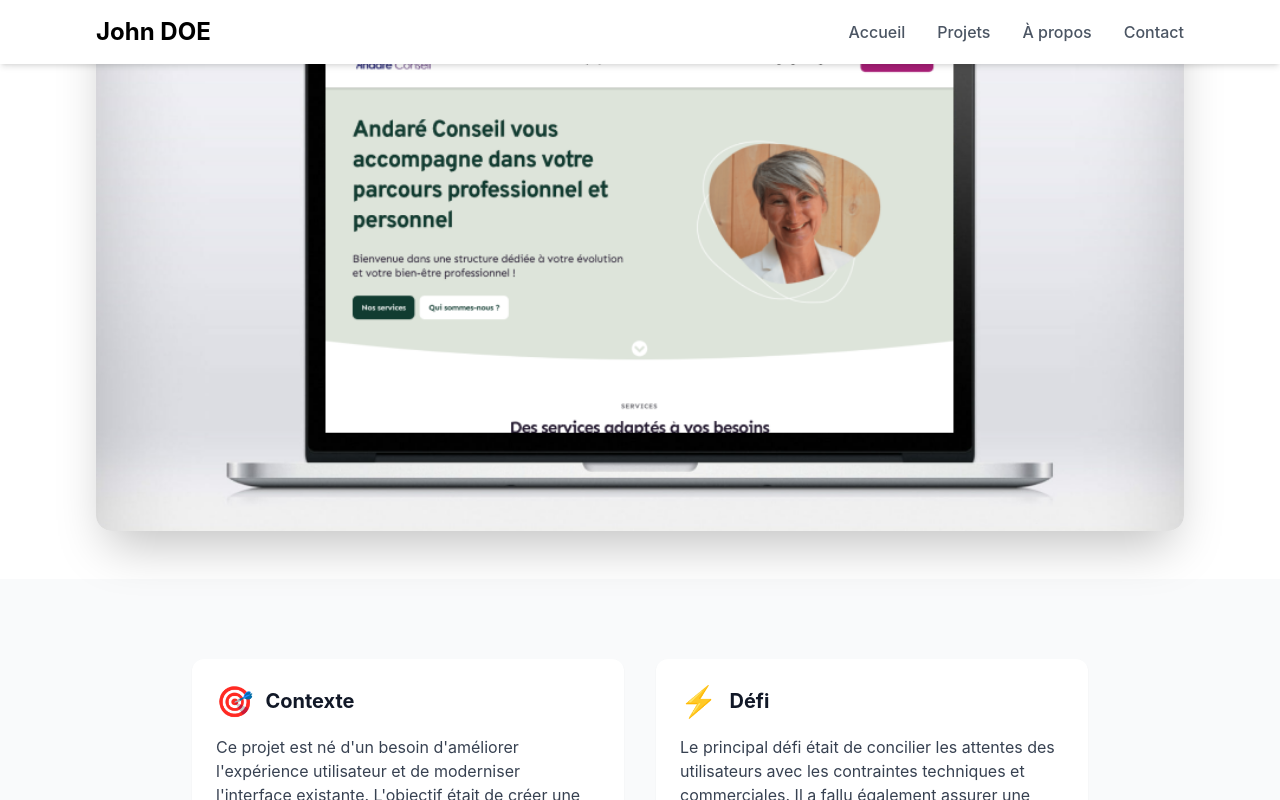
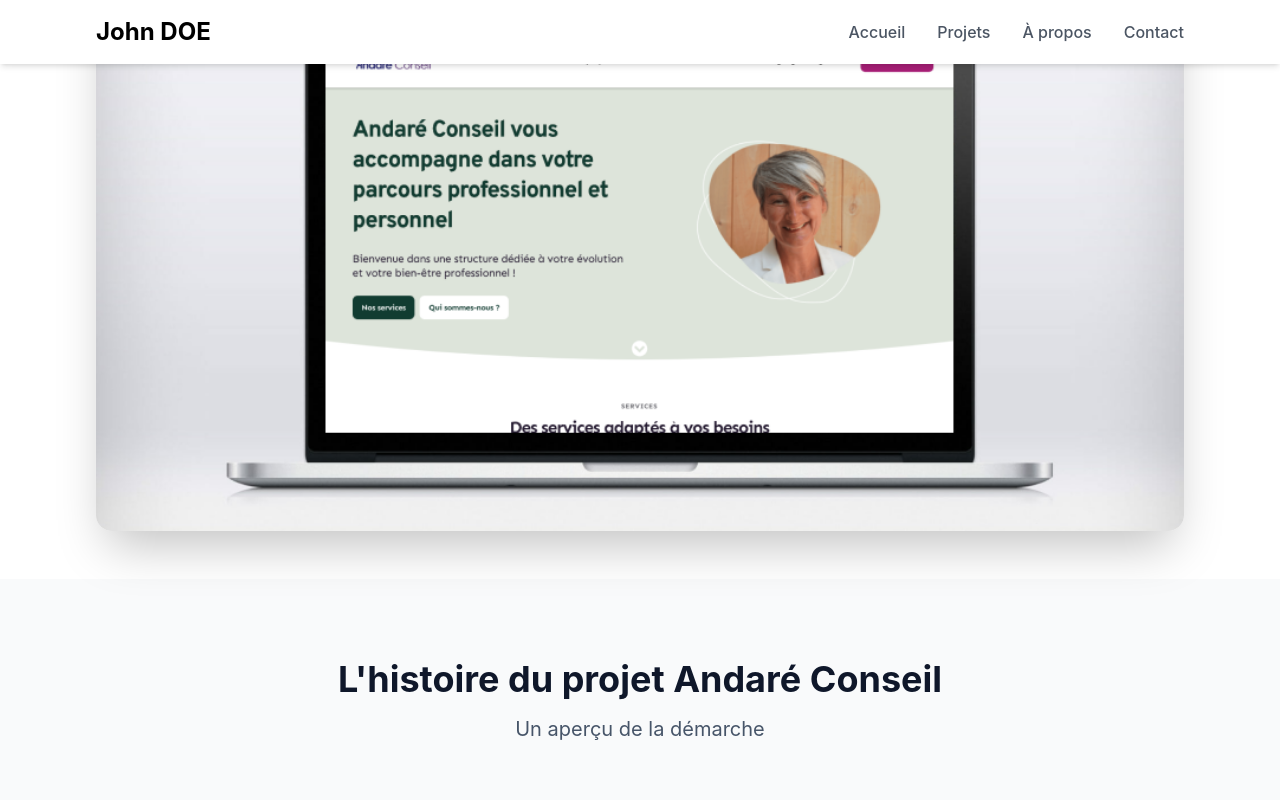
Before and after one commit to martinlebreton/portfolio-ux-ui, a React (Create React App) app: page / in a window 1280 px wide. Both pictures are taken after a click on the element 266 px from the left and 950 px from the top of the page. Shown: the part 550-1350 px from the top of the page. Built offline with nearby package versions, Linux system fonts and the light colour scheme.

Commit message:
modifs minim sur projets

```diff
--- a/src/components/ProjectInfoCard.js
+++ b/src/components/ProjectInfoCard.js
@@ -3,9 +3,9 @@
     <div className="bg-white rounded-xl shadow-sm p-6 flex flex-col items-start">
       <div className="flex items-center mb-4">
         {icon && <span className="text-3xl mr-3">{icon}</span>}
-        <h3 className="text-xl font-bold text-gray-900">{title}</h3>
+        <h3 className="text-2xl font-bold text-slate-900">{title}</h3>
       </div>
-      <div className="text-gray-700 text-base">{children}</div>
+      <div className="text-slate-700 text-lg">{children}</div>
     </div>
   );
 }
--- a/src/data/projects.js
+++ b/src/data/projects.js
@@ -17,10 +17,10 @@
   {
     id: 2,
     title: "MD Foncier Conseil",
-    category: "UX Design",
-    description: "Interface de visualisation de données pour professionnels",
+    category: "Web Design",
+    description: "Site vitrine pour une société de conseil juridique à Cholet",
     image: "/images/project2.png",
-    tags: ["Web", "Dashboard", "Data Viz"],
+    tags: ["Web", "Figma", "Seo"],
     contexte:
       "Le projet visait à développer une interface permettant aux professionnels de visualiser et analyser des données complexes de manière claire et efficace.",
     defi: "Le défi principal était de présenter des informations volumineuses sans surcharger l'utilisateur, tout en assurant une navigation fluide et intuitive.",
--- a/src/pages/ProjectDetail.js
+++ b/src/pages/ProjectDetail.js
@@ -111,8 +111,14 @@
       {/* Sections du projet */}
       <div className="py-20">
         <div className="container">
+          <div className="text-center mb-16">
+            <h2 className="text-4xl font-bold text-slate-900 mb-4">
+              L'histoire du projet {project.title}
+            </h2>
+            <p className="text-xl text-slate-600">Un aperçu de la démarche</p>
+          </div>
           <div className="max-w-4xl mx-auto">
-            <div className="grid md:grid-cols-2 gap-8">
+            <div className="grid md:grid-cols-1 gap-8">
               <ProjectInfoCard title="Contexte" icon="🎯">
                 {project.contexte}
               </ProjectInfoCard>
```
